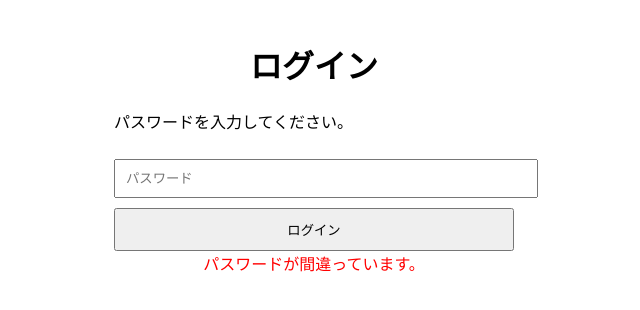
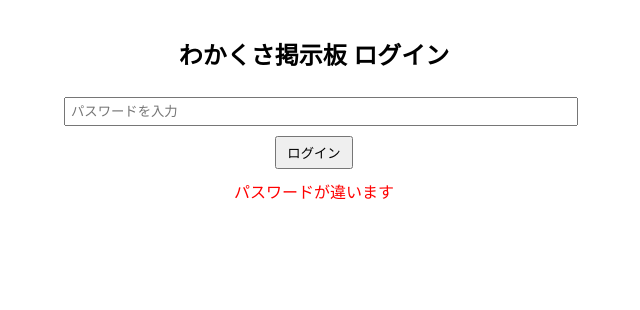
Before and after one commit to Ansteikoku/rosu, a plain HTML site: page login.html in a window 1280 px wide. Both pictures are taken after a click on the button "ログイン". Shown: the whole page, without its empty margins (326-966 px from the left). Drawn offline with Linux system fonts and the light colour scheme.

Commit message:
Update login.html

```diff
--- a/login.html
+++ b/login.html
@@ -2,50 +2,54 @@
 <html lang="ja">
 <head>
   <meta charset="UTF-8">
-  <title>ログイン - わかくさ掲示板</title>
+  <title>わかくさ掲示板 - ログイン</title>
   <style>
     body {
       font-family: "MS PGothic", sans-serif;
-      max-width: 400px;
+      max-width: 500px;
       margin: auto;
       padding: 20px;
-      background: #fff;
+      background-color: #fff;
+      text-align: center;
     }
     h1 {
-      text-align: center;
+      font-size: 24px;
     }
-    input {
+    input[type="password"] {
+      font-family: "MS PGothic", sans-serif;
       width: 100%;
-      padding: 10px;
+      padding: 5px;
       margin: 10px 0;
     }
     button {
-      padding: 10px;
-      width: 100%;
+      padding: 5px 10px;
     }
-    .error {
+    #error {
       color: red;
-      text-align: center;
+      margin-top: 10px;
     }
   </style>
 </head>
 <body>
-  <h1>ログイン</h1>
-  <p>パスワードを入力してください。</p>
-  <input type="password" id="password" placeholder="パスワード">
+
+  <h1>わかくさ掲示板 ログイン</h1>
+
+  <input type="password" id="password" placeholder="パスワードを入力">
+  <br>
   <button onclick="login()">ログイン</button>
-  <div class="error" id="error"></div>
+
+  <div id="error"></div>
 
   <script>
-    const CORRECT_PASSWORD = "wakakusa";
-
     function login() {
       const pw = document.getElementById("password").value;
-      if (pw === CORRECT_PASSWORD) {
-        localStorage.setItem("wakakusa_logged_in", "true");
+      const error = document.getElementById("error");
+
+      if (pw === "wakakusa") {
+        localStorage.setItem("wakakusa_logged_in", "1");
         location.href = "index.html";
       } else {
-        document.getElementById("error").textContent = "パスワードが間違っています。";
+        error.textContent = "パスワードが違います";
       }
     }
   </script>
```
